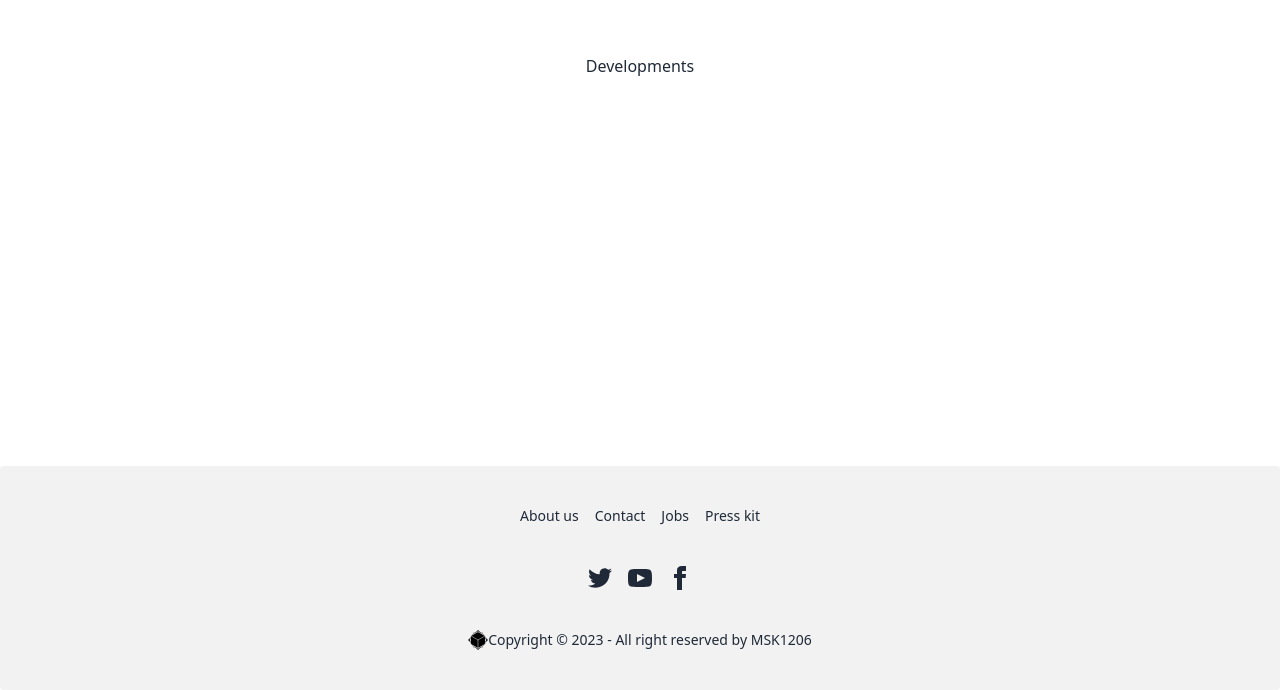
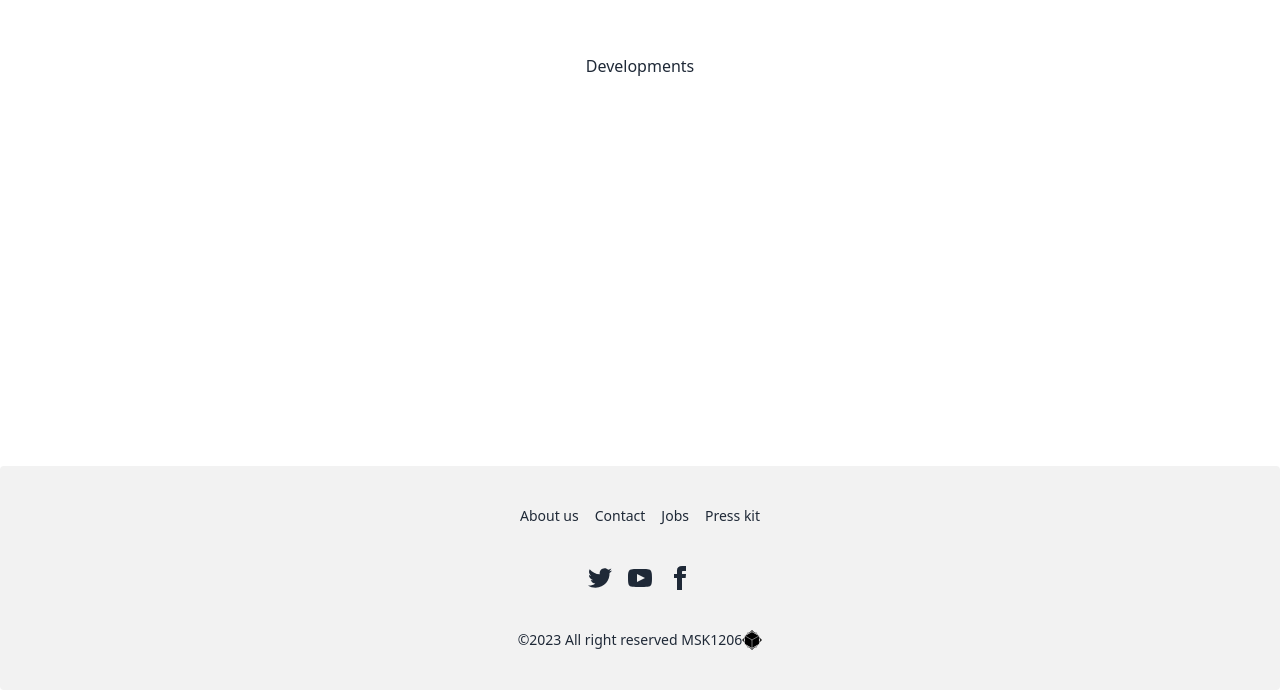
Before and after one commit to MSK1206/nextjs-typescript-tailwindcss-microcms-jamstack-app, a Next.js app: page / in a window 1280 px wide. Shown: the part 400-1090 px from the top of the page. Built offline with nearby package versions, Linux system fonts and the light colour scheme.

Commit message:
Fix: Credit

```diff
--- a/src/app/_components/Footer/index.tsx
+++ b/src/app/_components/Footer/index.tsx
@@ -54,6 +54,7 @@ export default function Footer() {
             href={'#top'}
             className="inline-flex justify-center items-center"
           >
+            <span className="">©2023 All right reserved MSK1206</span>
             <Image
               src={'/mylogo.svg'}
               alt={`${BlandName} Logo`}
@@ -62,7 +63,6 @@ export default function Footer() {
               height={100}
               priority
             />
-            <span>Copyright © 2023 - All right reserved by MSK1206</span>
           </Link>
         </div>
       </footer>
```
